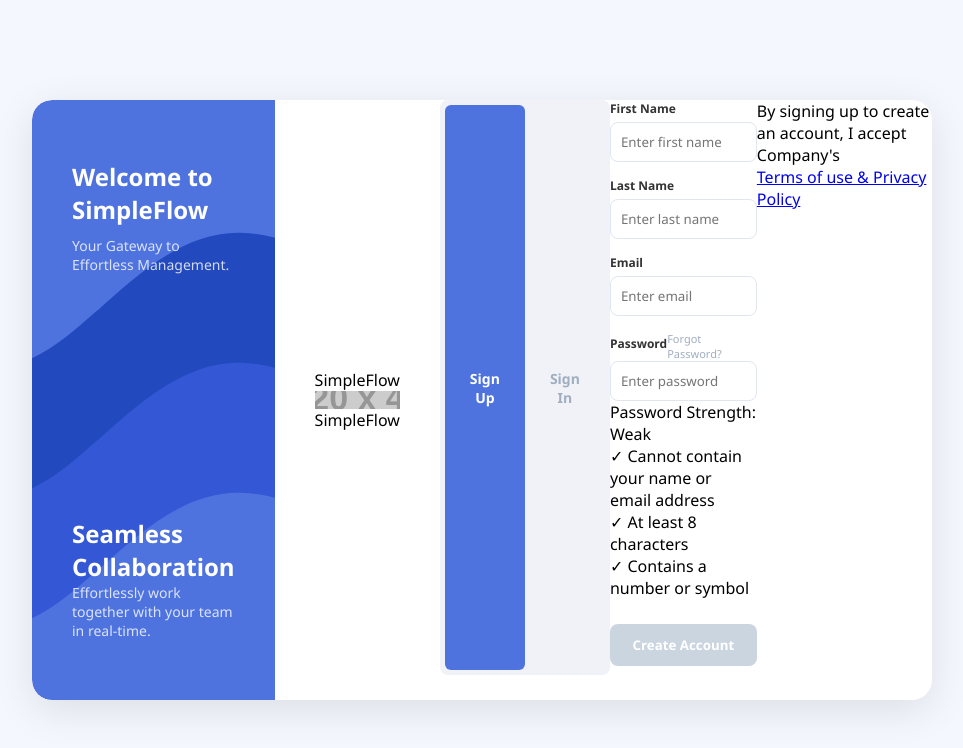
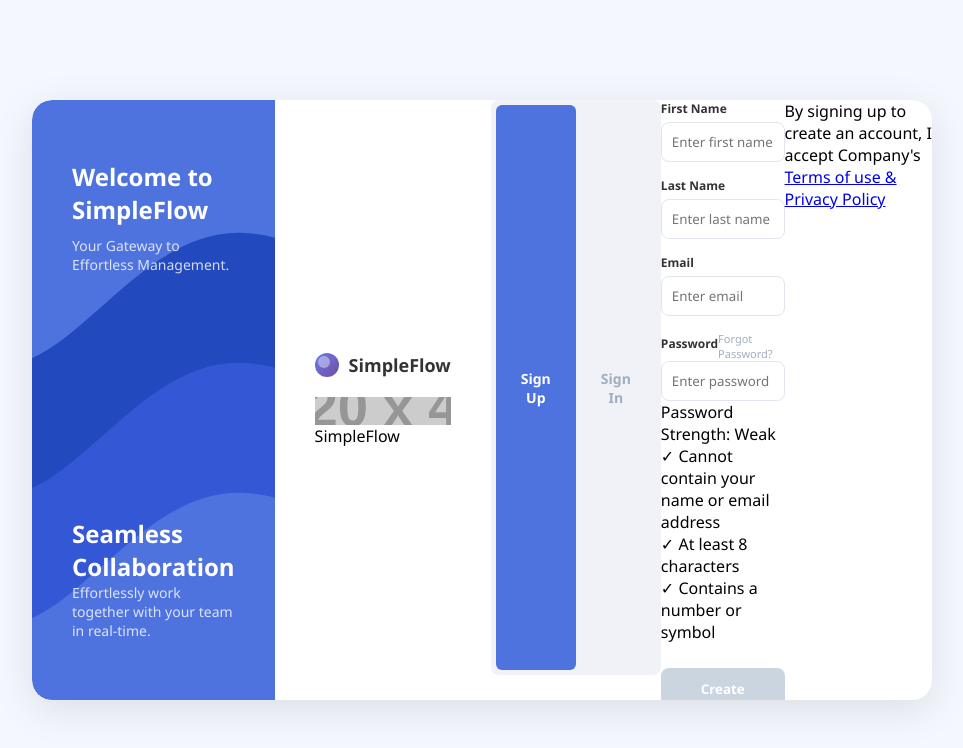
Before and after one commit to miiiiiiinzzzzzzaaaaaaaa-netizen/From-registr, a plain HTML site: page index.html in a window 1280 px wide. Shown: the whole page, without its empty margins (158-1121 px from the left). Drawn offline with Linux system fonts and the light colour scheme; placeholder pictures from the web are drawn by us.

Commit message:
Update styles.css

```diff
--- a/css/styles.css
+++ b/css/styles.css
@@ -146,3 +146,35 @@ body {
     color: #a0aec0;
     text-decoration: none;
 }
+.brand-logo {
+    display: flex;
+    align-items: center;
+    gap: 10px;
+    margin-bottom: 20px;
+}
+
+.logo-icon {
+    width: 24px;
+    height: 24px;
+    background: linear-gradient(135deg, #667eea 0%, #764ba2 100%); /* رنگ بنفش/آبی مشابه عکس */
+    border-radius: 50%; /* دایره‌ای شدن */
+    position: relative;
+}
+
+/* اضافه کردن اون حالت هلال داخل لوگو */
+.logo-icon::after {
+    content: '';
+    position: absolute;
+    width: 12px;
+    height: 12px;
+    background: rgba(255, 255, 255, 0.4);
+    border-radius: 50%;
+    top: 3px;
+    left: 3px;
+}
+
+.brand-logo span {
+    font-weight: bold;
+    font-size: 18px;
+    color: #333;
+}
```
